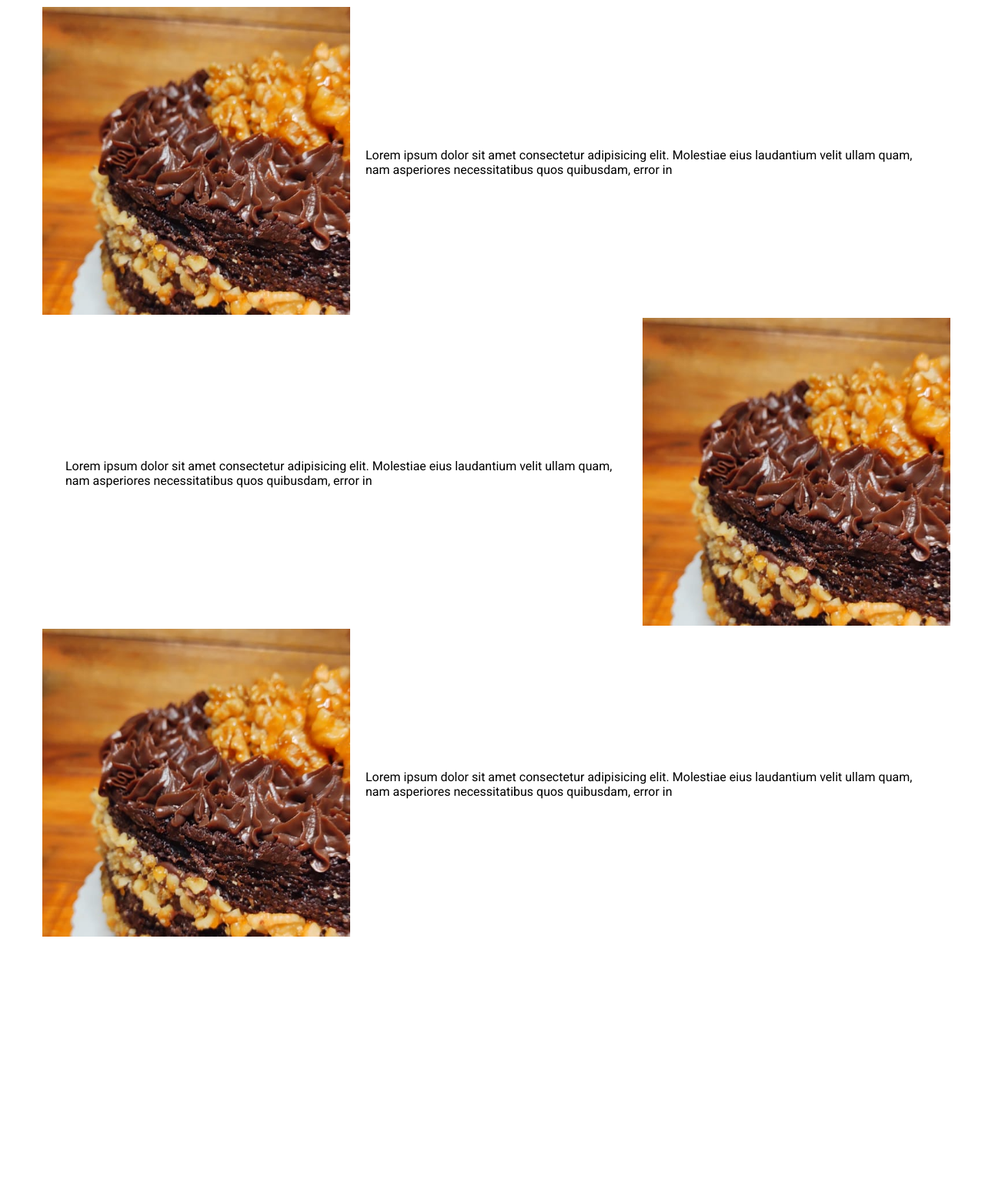
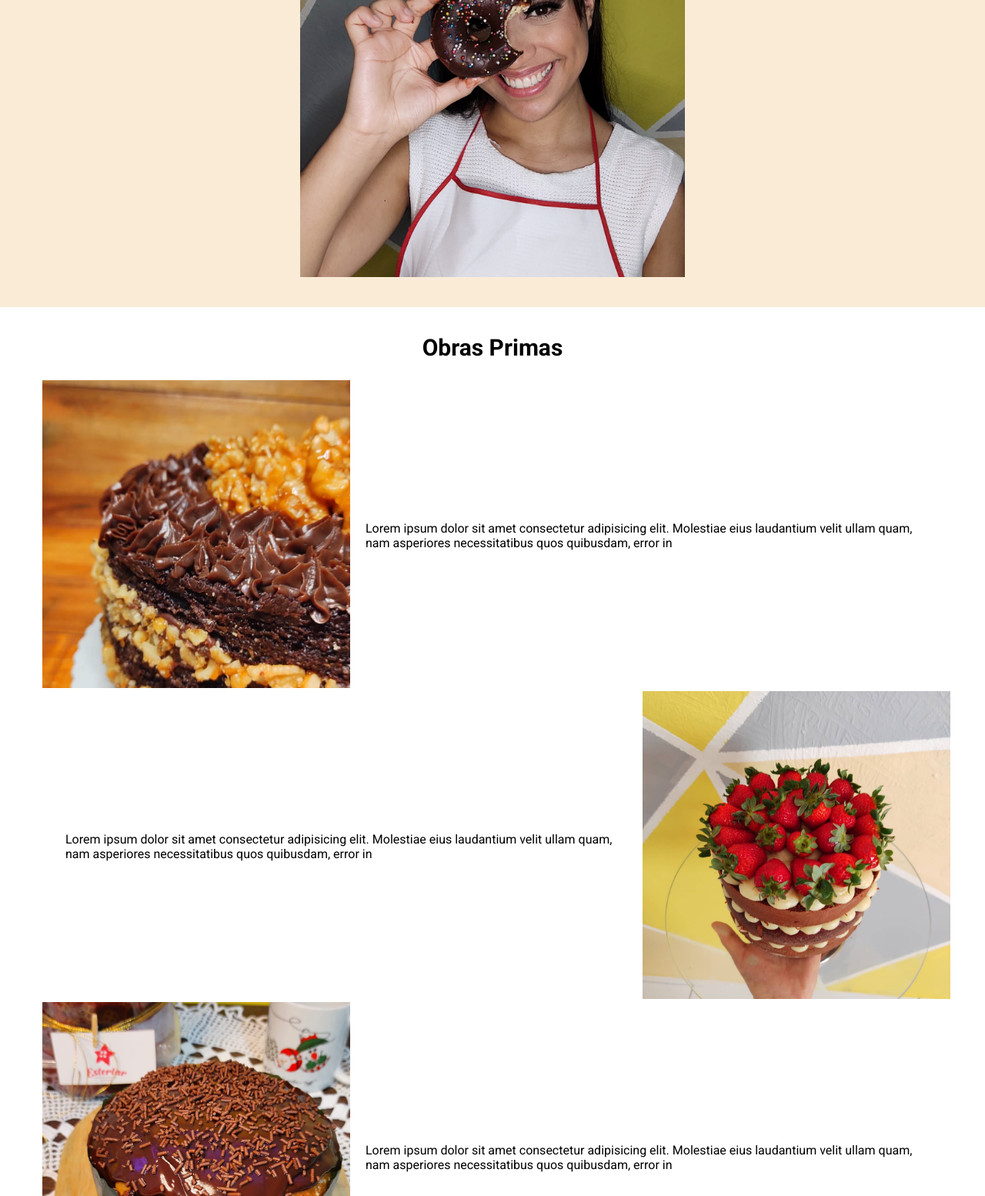
Before and after one commit to vsobastos/estudo, a plain HTML site: page Pg.inicial.html in a window 1280 px wide. Shown: the part 404-1958 px from the top of the page at 77% size. Before the commit the page ends 1635 px from the top, so only its background shows below. Drawn offline with nearby package versions, Linux system fonts and the light colour scheme.

Commit message:
atualizações de efeitos

```diff
--- a/Pg.inicial.html
+++ b/Pg.inicial.html
@@ -5,6 +5,7 @@
         <link rel="stylesheet" href="assets/css/style.css">
         <title>Estudos</title>
         <link href="https://fonts.googleapis.com/css2?family=Roboto:wght@300;400;700;900&display=swap" rel="stylesheet">
+        <link href="https://unpkg.com/aos@2.3.1/dist/aos.css" rel="stylesheet">
 
     </head>
     <body>
@@ -25,7 +26,7 @@
                         <div class="sobre">
                             <p class="sobre-text">Lorem ipsum dolor sit amet, consectetur adipisicing elit. Tempore commodi dolore reprehenderit similique natus nobis! Quas dicta vel exercitationem facere officiis excepturi maiores obcaecati nam fuga, totam, molestias nemo recusandae?</p>
                         </div>
-                        <img src=""> <!-- Colocar uma foto da Ester-->
+                        <img class="ester" src="assets/img/ester.jpeg"> <!-- Colocar uma foto da Ester-->
                 </section>
 
 
@@ -33,36 +34,37 @@
                     <h2>Obras Primas</h2>
                         <div class="container">
                             <div class="row align-center">
-                                <div class="col-l-4">
+                                <div class="col-l-4" data-aos="fade-right" data-aos-duration="1000">
                                     <div class="imgs">
                                         <img class="product-img" src="assets/img/img3.jpeg"  alt="">
+                                        <div data-aos="fade-right"></div>
                                     </div>
                                 </div>
-                                <div class="col-l-8">
+                                <div class="col-l-8"data-aos="fade-right" data-aos-duration="1000">
                                     <div class="pd">
                                         <p class="product-desc">Lorem ipsum dolor sit amet consectetur adipisicing elit. Molestiae eius laudantium velit ullam quam, nam asperiores necessitatibus quos quibusdam, error in
                                     </div>
                                 </div>
 
-                                <div class="col-l-8">
+                                <div class="col-l-8" data-aos="fade-left" data-aos-duration="1000">
                                     <div class="pd">
                                         <p class="product-desc">Lorem ipsum dolor sit amet consectetur adipisicing elit. Molestiae eius laudantium velit ullam quam, nam asperiores necessitatibus quos quibusdam, error in
                                     </div>
                                 </div>
-                                <div class="col-l-4">
+                                <div class="col-l-4" data-aos="fade-left" data-aos-duration="1000">
                                     <div class="imgs">
-                                        <img class="product-img" src="assets/img/img3.jpeg" alt="">
+                                        <img class="product-img" src="assets/img/morango.jpeg" alt="">
                                     </div>
                                 </div>
-                                <div class="col-l-4">
+                                <div class="col-l-4" data-aos="fade-right" data-aos-duration="1000">
                                     <div class="imgs">
-                                        <img class="product-img" src="assets/img/img3.jpeg" alt="">
+                                        <img class="product-img" src="assets/img/Panetone.jpeg" alt="">
                                     </div>
                                 </div>
-                                <div class="col-l-8">
+                                <div class="col-l-8" data-aos="fade-right" data-aos-duration="1000">
                                     <div class="pd">
                                         <p class="product-desc">Lorem ipsum dolor sit amet consectetur adipisicing elit. Molestiae eius laudantium velit ullam
-                                            quam, nam asperiores necessitatibus quos quibusdam, error in
+                                        quam, nam asperiores necessitatibus quos quibusdam, error in
                                     </div>
                                 </div>
                             </div>
@@ -72,8 +74,11 @@
         </main>
         <script src="https://unpkg.com/feather-icons"></script>
         <script>
-            feather.replace();
-            AOS.init();
+        feather.replace();
+        </script>
+        <script src="https://unpkg.com/aos@2.3.1/dist/aos.js"></script>
+        <script>
+        AOS.init();
         </script>
     </body>
 </html>
--- a/assets/css/style.css
+++ b/assets/css/style.css
@@ -26,7 +26,6 @@ h2 {
     font-size: 30px;
     text-align: center;
 }
-
 
 /* Configuração do menu */
 
@@ -90,6 +89,10 @@ p.sobre {
     padding: 0 130px;
 }
 
+.ester{
+    width: 500px;
+}
+
 /* Configuração down */
 
 .container{
```
Also changed, not shown: assets/img/Panetone.jpeg (added), assets/img/cock-2517931_1920.jpg (deleted), assets/img/ester.jpeg (added), assets/img/img1.jpeg (deleted), assets/img/img2.jpeg (deleted), assets/img/morango.jpeg (added).
